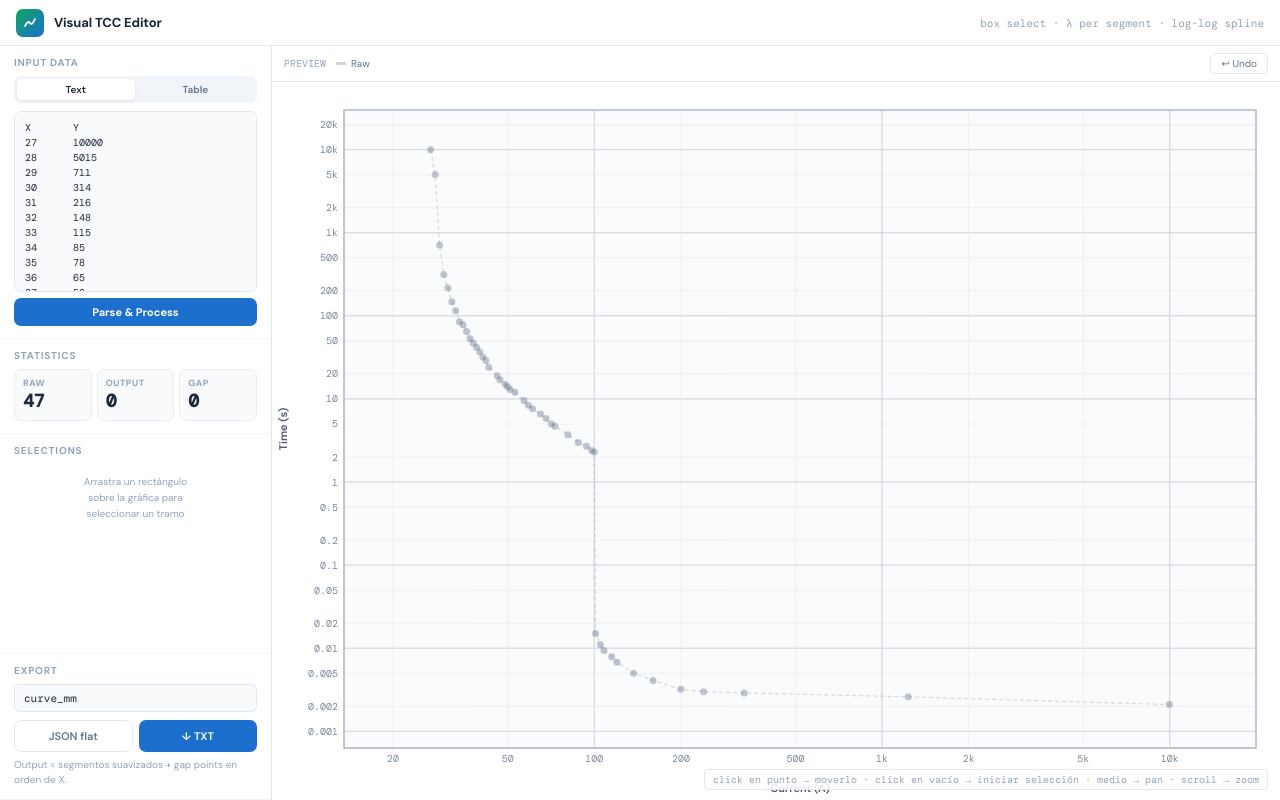
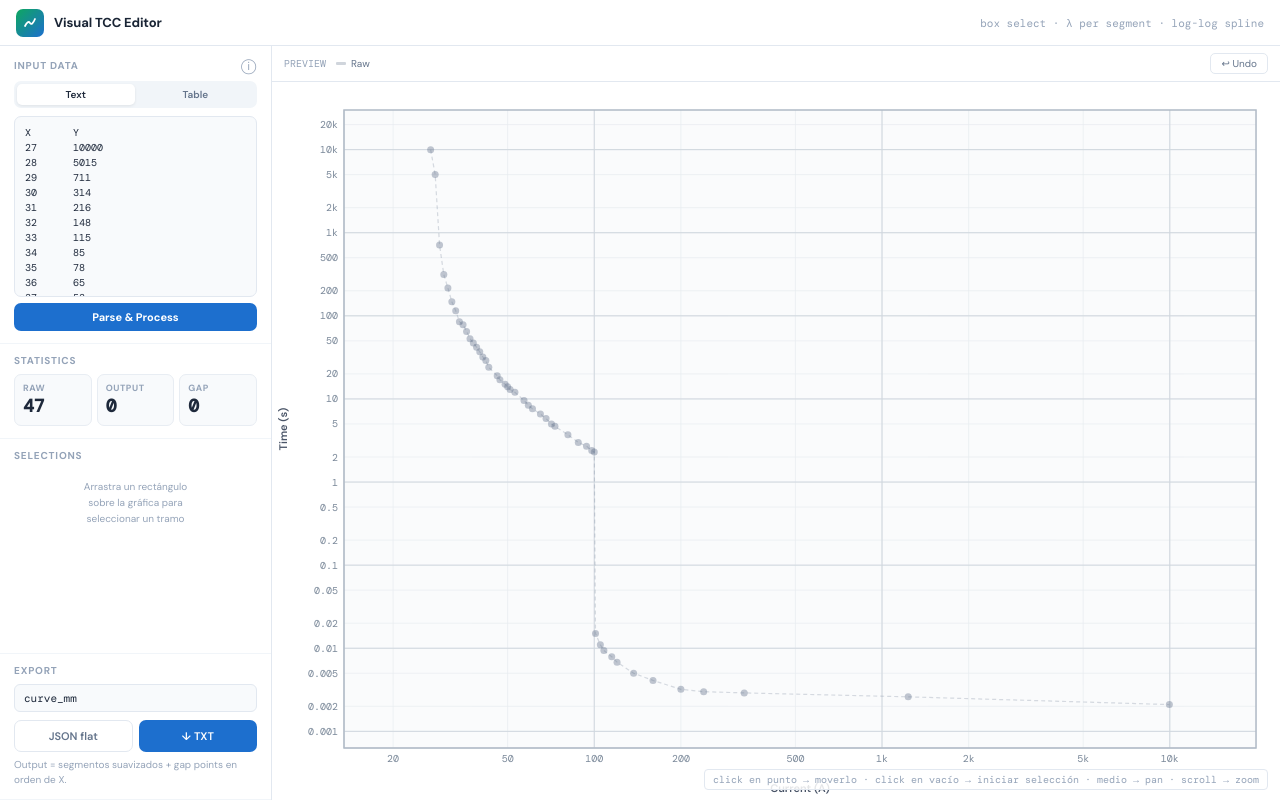
Before and after one commit to cmarioep/Visual-TCC-Editor, a React (Vite) app: page / in a window 1280 px wide. Built offline with nearby package versions, Linux system fonts and the light colour scheme.

Commit message:
Feat: add info tooltip to text input mode

```diff
--- a/src/components/Panel/InputSection.jsx
+++ b/src/components/Panel/InputSection.jsx
@@ -12,7 +12,17 @@ export function InputSection({ inputText, onChange, onParse, parseError, rawPts,
 
   return (
     <section className="panel__section">
-      <h2 className="panel__section-title">Input data</h2>
+      <h2 className="panel__section-title panel__section-title--row">
+        Input data
+        {mode === 'text' && (
+          <span className="input-block__info">
+            ⓘ
+            <span className="input-block__tooltip">
+              Separators: tab, comma, semicolon or space. Column headers are optional.
+            </span>
+          </span>
+        )}
+      </h2>
       <div className="input-block__tabs">
         <button
           className={`input-block__tab${mode === 'text' ? ' input-block__tab--active' : ''}`}
@@ -27,13 +37,15 @@ export function InputSection({ inputText, onChange, onParse, parseError, rawPts,
       <div className="input-block__mode">
         {mode === 'text' ? (
           <>
+            <div className={`input-block__textarea-wrap${parseError ? ' input-block__textarea-wrap--error' : ''}`}>
               <textarea
-              className={`input-block__textarea${parseError ? ' input-block__textarea--error' : ''}`}
+                className="input-block__textarea"
                 value={inputText}
                 onChange={e => onChange(e.target.value)}
                 placeholder={'X\tY\n12\t1000\n11\t966\n10\t600\n\n(pega desde Excel, headers opcionales)'}
                 spellCheck={false}
               />
+            </div>
             {parseError && <p className="input-block__error">{parseError}</p>}
             <button className="input-block__submit" onClick={onParse}>
               Parse &amp; Process
--- a/src/styles/_panel.scss
+++ b/src/styles/_panel.scss
@@ -31,6 +31,12 @@
     margin-bottom: 8px;
     // Reset h2 styles
     line-height: 1;
+
+    &--row {
+      display: flex;
+      align-items: center;
+      justify-content: space-between;
+    }
   }
 
   &__section-badge {
--- a/src/styles/_sections.scss
+++ b/src/styles/_sections.scss
@@ -39,23 +39,36 @@
     min-height: 215px;
   }
 
+  // The wrap carries the visual border/background; the textarea inside is borderless.
+  // This lets the info icon (a sibling div) render on top without z-index fights
+  // against the native textarea element.
+  &__textarea-wrap {
+    position: relative;
+    flex: 1;
+    display: flex;
+    flex-direction: column;
+    border: 1.5px solid $color-border;
+    border-radius: $radius-md;
+    background: $color-surface-muted;
+    transition: border-color 0.15s;
+
+    &:focus-within { border-color: $color-primary; }
+    &--error { border-color: $color-danger; }
+  }
+
   &__textarea {
     width: 100%;
     flex: 1;
     resize: none;
     padding: 8px 10px;
-    border: 1.5px solid $color-border;
+    border: none;
     border-radius: $radius-md;
     font-family: $font-mono;
     font-size: 10px;
     color: $color-text;
-    background: $color-surface-muted;
+    background: transparent;
     outline: none;
     line-height: 1.5;
-    transition: border-color 0.15s;
-
-    &:focus { border-color: $color-primary; }
-    &--error { border-color: $color-danger; }
   }
 
   &__error {
@@ -63,6 +76,53 @@
     font-size: 10px;
     font-family: $font-mono;
     margin-top: 4px;
+  }
+
+  &__info {
+    position: relative;
+    display: inline-flex;
+    align-items: center;
+    margin-left: 0;
+    font-size: calc(11px + 0.25rem);
+    font-weight: 400;
+    text-transform: none;
+    color: $color-text-placeholder;
+    cursor: default;
+    vertical-align: middle;
+
+    &:hover { color: $color-primary; }
+
+    &:hover .input-block__tooltip {
+      opacity: 1;
+      pointer-events: auto;
+    }
+  }
+
+  &__tooltip {
+    position: absolute;
+    top: calc(100% + 6px);
+    right: 0;
+    width: 190px;
+    background: $color-text;
+    color: $color-surface;
+    font-size: 10px;
+    padding: 6px 8px;
+    border-radius: $radius-md;
+    line-height: 1.5;
+    z-index: 10;
+    opacity: 0;
+    pointer-events: none;
+    transition: opacity 0.15s;
+    white-space: normal;
+
+    &::after {
+      content: '';
+      position: absolute;
+      bottom: 100%;
+      right: 5px;
+      border: 4px solid transparent;
+      border-bottom-color: $color-text;
+    }
   }
 
   &__submit {
```
Lines whose indentation alone changed are shown as unchanged.
